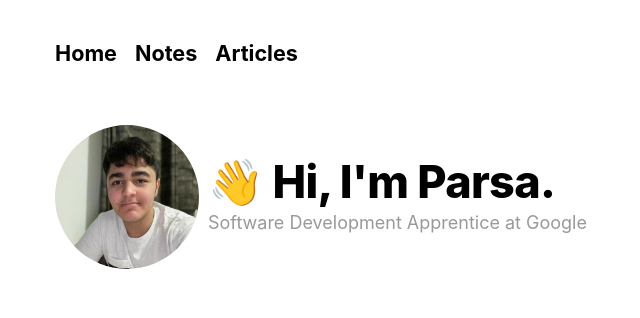
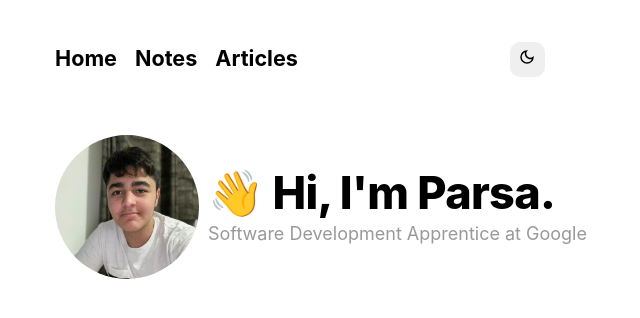
Before and after one commit to pzrsa/parsam.io, a Next.js app: page / in a window 1280 px wide. Shown: the top 318 px of the page, without its empty margins (243-883 px from the left). Built offline with nearby package versions, Linux system fonts and the light colour scheme.

Commit message:
add theme toggle component

```diff
--- a/components/Navbar.jsx
+++ b/components/Navbar.jsx
@@ -1,5 +1,6 @@
 import Link from "next/link";
 import styles from "../styles/modules/Navbar.module.css";
+import ThemeToggle from "./ThemeToggle";
 
 const NavLink = ({ href, text }) => {
   return (
@@ -15,6 +16,9 @@ const Navbar = () => {
       <NavLink href="/" text="Home" />
       <NavLink href="/notes" text="Notes" />
       <NavLink href="/articles" text="Articles" />
+      <div className={styles.toggle}>
+        <ThemeToggle />
+      </div>
     </nav>
   );
 };
--- /dev/null
+++ b/components/ThemeToggle.jsx
@@ -0,0 +1,32 @@
+import { useTheme } from "next-themes";
+import { useEffect, useState } from "react";
+import { MdOutlineDarkMode, MdOutlineLightMode } from "react-icons/md";
+import styles from "../styles/modules/ThemeToggle.module.css";
+
+const ThemeToggle = () => {
+  const [mounted, setMounted] = useState(false);
+
+  const { resolvedTheme, setTheme } = useTheme();
+
+  // When mounted on client, now we can show the UI
+  useEffect(() => setMounted(true), []);
+
+  if (!mounted) return null;
+
+  return (
+    <div>
+      <button
+        className={styles.button}
+        onClick={() => setTheme(resolvedTheme === "dark" ? "light" : "dark")}
+      >
+        {resolvedTheme === "dark" ? (
+          <MdOutlineLightMode />
+        ) : (
+          <MdOutlineDarkMode />
+        )}
+      </button>
+    </div>
+  );
+};
+
+export default ThemeToggle;
--- a/package.json
+++ b/package.json
@@ -14,6 +14,7 @@
     "next-themes": "^0.0.15",
     "react": "17.0.2",
     "react-dom": "17.0.2",
+    "react-icons": "^4.3.1",
     "remark": "^14.0.1",
     "remark-html": "^15.0.0"
   },
--- a/styles/modules/Navbar.module.css
+++ b/styles/modules/Navbar.module.css
@@ -2,9 +2,11 @@
   display: flex;
   flex-wrap: wrap;
   gap: 1rem;
+  flex-direction: row;
   align-items: center;
   margin-bottom: 2rem;
   font-size: 1.2rem;
+  height: 45px;
 }
 
 .navLink {
@@ -14,4 +16,11 @@
 
 .navLink:hover {
   color: #999;
+  text-decoration: none;
 }
+
+.toggle {
+  margin: auto;
+  display: flex;
+  align-items: center;
+}
--- /dev/null
+++ b/styles/modules/ThemeToggle.module.css
@@ -0,0 +1,13 @@
+.button {
+  border-radius: 10px;
+  font-size: 1rem;
+  border: 0;
+  width: 35px;
+  height: 35px;
+  padding: 0;
+  transition: 125ms;
+}
+
+.button:hover {
+  border: solid 2.8px;
+}
```
Also changed, not shown: 1 other file (tests, documents, lock files or other folders).
